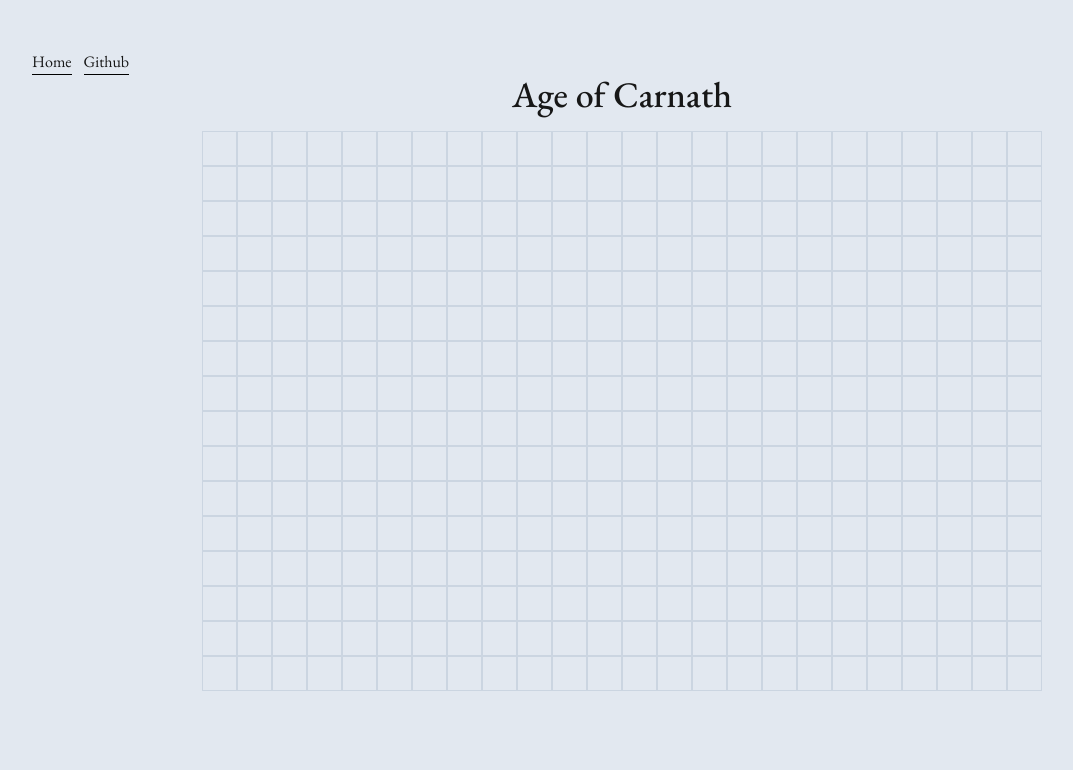
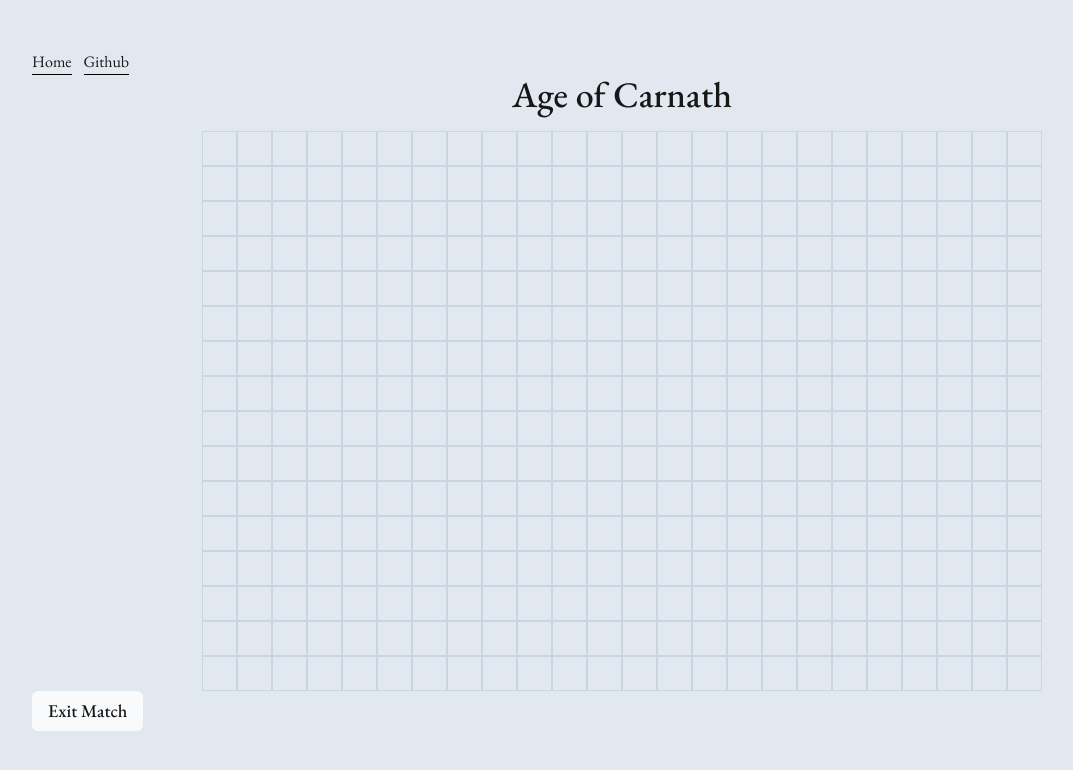
Before and after one commit to darkphotonKN/age-of-carnath, a Next.js app in the folder client/: page /game in a window 1280 px wide. Shown: the top 770 px of the page, without its empty margins (18-1091 px from the left). Built offline with nearby package versions, Linux system fonts and the light colour scheme.

Commit message:
fix: solved issued with client disconnets

```diff
--- a/client/src/app/game/page.tsx
+++ b/client/src/app/game/page.tsx
@@ -1,28 +1,25 @@
 "use client";
-import GameGrid from "@/components/Game/grid";
+import GameGrid from "@/components/Game/Grid";
+import GameOptions from "@/components/Game/Options";
 import { useWebsocketStore } from "@/stores/websocketStore";
 import { useEffect } from "react";
 
 export default function Game() {
   // connect to websocket state store
-  const { ws, closeConnection } = useWebsocketStore();
+  const { ws } = useWebsocketStore();
 
   useEffect(() => {
     console.log("[@Game page] ws:", ws);
     // clean up when leaving game in any way
-    return () => {
-      if (ws) {
-        console.log(
-          "[@Game page] Cleaning up connection due to leaving the page or dismount",
-        );
-        closeConnection();
-      }
-    };
   }, []);
 
   return (
     <div className="h-full">
+      {/* -- Main Game View -- */}
       <GameGrid />
+
+      {/* -- Options Menu -- */}
+      <GameOptions />
     </div>
   );
 }
--- a/client/src/app/page.tsx
+++ b/client/src/app/page.tsx
@@ -9,7 +9,7 @@ export default function MainMenu() {
   const router = useRouter();
 
   // for handling init connection
-  const [initFindMatch, setFindMatch] = useState(false);
+  const [initFindMatch, setInitFindMatch] = useState(false);
 
   // connect to websocket state store
   const { ws, setupWebSocket, startMatchmaking } = useWebsocketStore();
@@ -17,7 +17,7 @@ export default function MainMenu() {
   // -- Handle Finding a Match function and useEffect --
   function handleInitFindMatch() {
     setupWebSocket();
-    setFindMatch(true);
+    setInitFindMatch(true);
   }
 
   useEffect(() => {
--- /dev/null
+++ b/client/src/components/Game/Options.tsx
@@ -0,0 +1,32 @@
+import { useWebsocketStore } from "@/stores/websocketStore";
+import { Button } from "../Button";
+import { useRouter } from "next/navigation";
+
+function GameOptions() {
+  // connect to websocket state store
+  const { ws, closeConnection } = useWebsocketStore();
+
+  const router = useRouter();
+
+  function handleCloseConnection() {
+    // only close conneiton if ws is even instantiated
+    if (ws) {
+      console.log(
+        "[@Game page] Cleaning up connection due to leaving the page or dismount",
+      );
+      closeConnection();
+
+      router.push("/");
+    }
+  }
+
+  return (
+    <div>
+      <Button variant="default" onClick={handleCloseConnection}>
+        Exit Match
+      </Button>
+    </div>
+  );
+}
+
+export default GameOptions;
```
Also changed, not shown: 2 other files (tests, documents, lock files or other folders).
